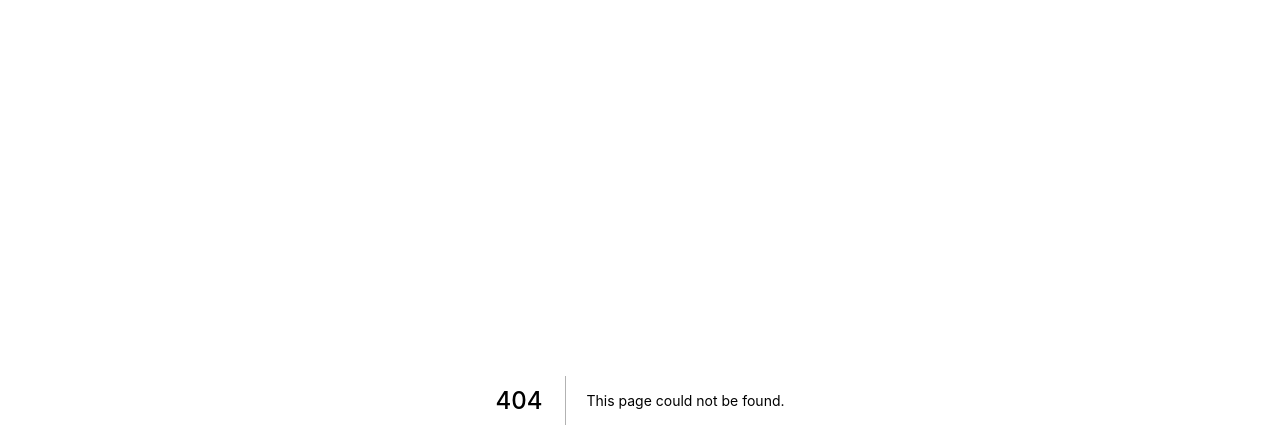
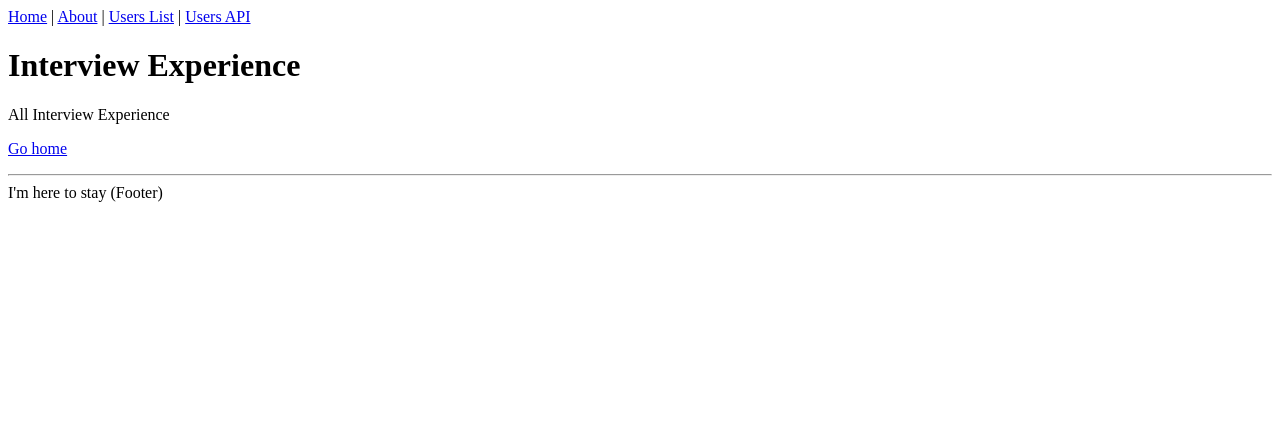
Before and after one commit to callBack-project/callBack, a Next.js app: page /interview-experience in a window 1280 px wide. Before the commit this address had no page. Shown: the top 448 px of the page. Built offline with nearby package versions, Linux system fonts and the light colour scheme.

Commit message:
adding pages

```diff
--- /dev/null
+++ b/pages/interview-experience/index.tsx
@@ -0,0 +1,16 @@
+import Link from 'next/link'
+import Layout from '../../components/Layout'
+
+const InterviewExperience = () => (
+  <Layout title="InterviewExperience | Next.js + TypeScript Example">
+    <h1>Interview Experience</h1>
+    <p>All Interview Experience</p>
+    <p>
+      <Link href="/">
+        <a>Go home</a>
+      </Link>
+    </p>
+  </Layout>
+)
+
+export default InterviewExperience
```
Also changed, not shown: pages/companies/index.tsx (added, +16 -0 lines), pages/events/index.tsx (added, +16 -0 lines), pages/jobs/index.tsx (added, +16 -0 lines).
